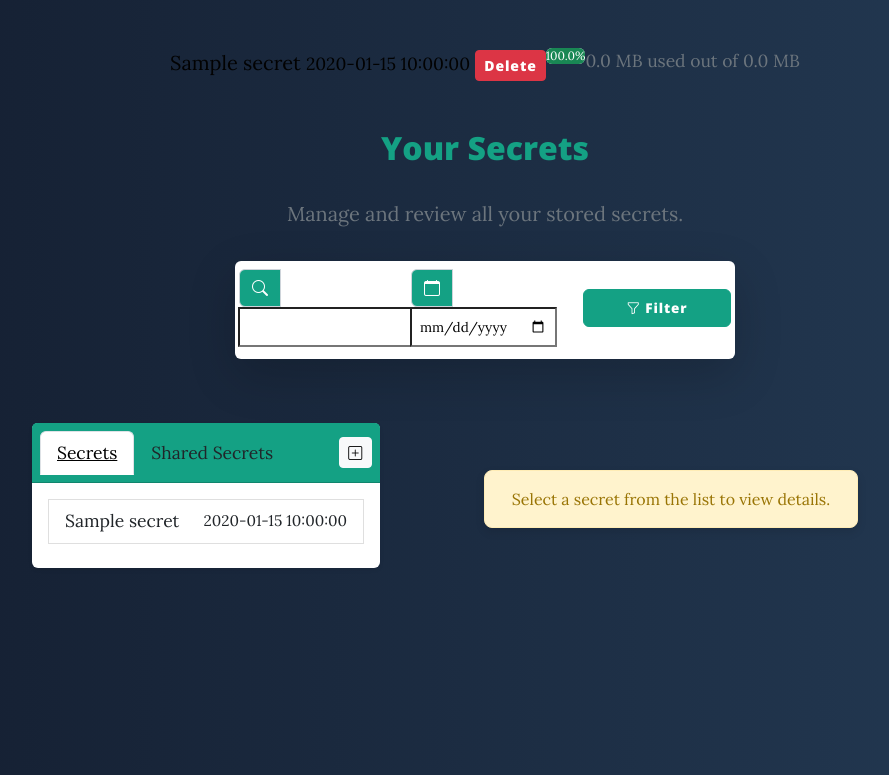
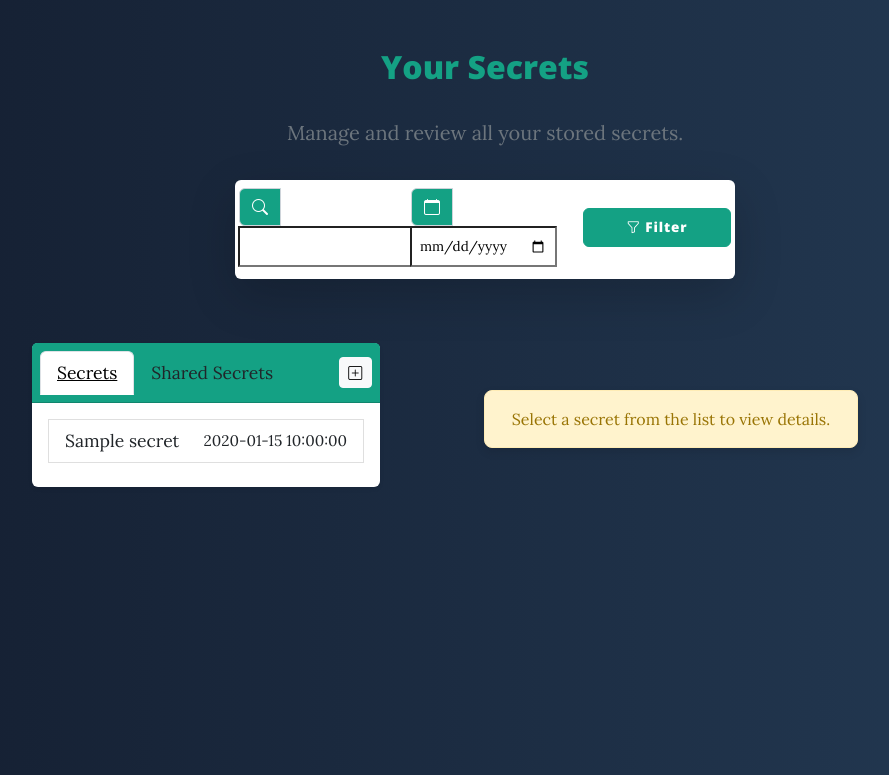
Before and after one commit to byteflow24/securessecrets-web, a Flask app: template app/templates/all_secrets.html in a window 1280 px wide. Shown: the top 775 px of the page, without its empty margins (155-1044 px from the left). Run offline with Flask 3, Linux system fonts and the light colour scheme; a user stored in the database is signed in; tables that the repository leaves empty hold one stand-in row (values such as "Sample post"); the template is opened without the code that fills it: most values are stand-ins (such as "Sample title", 1, 10 or a date in 2020); form fields are guessed from the names that the template uses; parts of the project's set-up code (start-up, migrations or seed data) failed here and were passed over; some libraries are stand-ins or nearby versions.

Commit message:
fix #166/7

```diff
--- a/app/routes.py
+++ b/app/routes.py
@@ -733,7 +733,6 @@ def dashboard():
 @main.route('/all-secrets', methods=['GET', 'POST'])
 @login_required
 @subscription_ended_flag
-# @storage_exceeded_flag()
 def all_secrets():
 
     # If the user is not authenticated (session expired), return 401
--- a/app/templates/partials/all_secrets_content.html
+++ b/app/templates/partials/all_secrets_content.html
@@ -22,33 +22,6 @@
 {% endif %}
 
 <div class="container my-5">
-    <div class="d-flex justify-content-center mb-5">
-        {% if storage_exceeded %}
-        <div class="alert alert-warning" role="alert">
-            <strong>Storage Limit Exceeded!</strong> Your current usage ({{ (current_user.storage_used / (1024 * 1024)) | round(2) }} MB) exceeds the Basic plan limit ({{ (current_user.plan.storage_limit / (1024 * 1024)) | round(2) }} MB). Please delete secrets below or <a href="{{ url_for('main.payment') }}">upgrade your plan</a>.
-        </div>
-        {% endif %}
-        <!-- Existing secrets list and deletion UI -->
-        <div id="accordionSecretsList">
-            {% for secret in secrets %}
-            <div class="list-group-item">
-                <span>{{ secret.title }}</span>
-                <small>{{ secret.date }}</small>
-                <button class="btn btn-danger btn-sm" onclick="deleteSecret('{{ secret.id }}')">Delete</button>
-            </div>
-            {% endfor %}
-        </div>
-        <!-- Storage usage display -->
-        <div class="progress">
-            <div class="progress-bar {{ 'bg-danger' if storage_exceeded else 'bg-success' }}"
-                style="width: {{ (current_user.storage_used / current_user.plan.storage_limit * 100) | round(2) }}%">
-                {{ (current_user.storage_used / current_user.plan.storage_limit * 100) | round(2) }}%
-            </div>
-        </div>
-        <small class="text-muted">
-            {{ (current_user.storage_used / (1024 * 1024)) | round(2) }} MB used out of {{ (current_user.plan.storage_limit / (1024 * 1024)) | round(2) }} MB
-        </small>
-    </div>
     <!-- Header Section -->
     <div class="text-center mb-4">
         <h2 class="text-primary">Your Secrets</h2>
```
Also changed, not shown: app/utils.py (+26 -5 lines).
